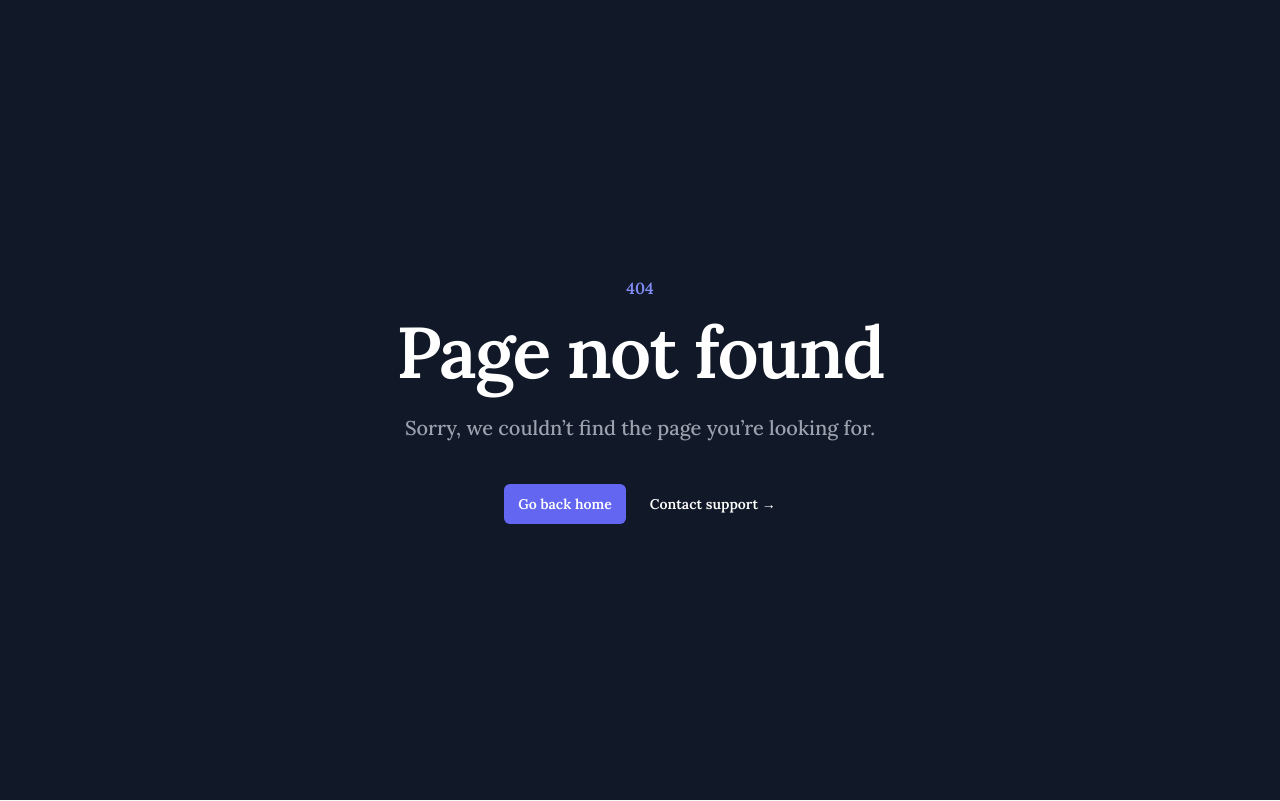
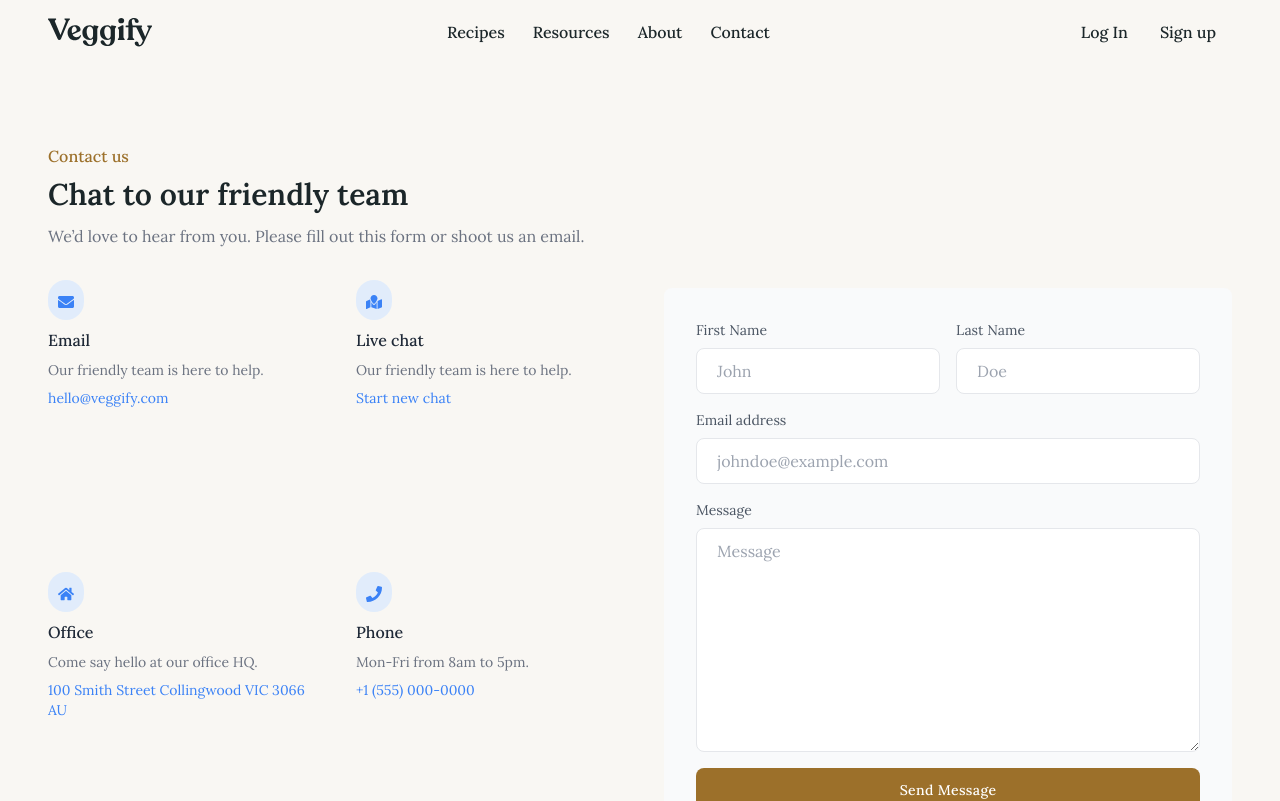
Before and after one commit to shoriful-dev/Veggify-Recipe-Blog-App, a React (Vite) app in the folder frontend/: page /contact in a window 1280 px wide. Before the commit this address had no page. Shown: the top 801 px of the page. Built offline with nearby package versions, Linux system fonts and the light colour scheme.

Commit message:
add ContactPage section

```diff
--- a/frontend/src/main.jsx
+++ b/frontend/src/main.jsx
@@ -11,6 +11,7 @@ import SingleProduct from './pages/products/SingleProduct.jsx';
 import Recipe from './pages/products/Recipe.jsx';
 import ResourcePage from './pages/resources/ResourcePage.jsx';
 import About from './pages/about/About.jsx';
+import ContactPage from './pages/contact/ContactPage.jsx';
 const router = createBrowserRouter([
   {
     path: '/',
@@ -38,6 +39,10 @@ const router = createBrowserRouter([
         path: '/about',
         element: <About />,
       },
+      {
+        path: '/contact',
+        element: <ContactPage />,
+      },
     ],
   },
 ]);
--- /dev/null
+++ b/frontend/src/pages/contact/ContactPage.jsx
@@ -0,0 +1,155 @@
+import React from 'react';
+import {
+  FaEnvelope,
+  FaHome,
+  FaMap,
+  FaMapMarked,
+  FaMapPin,
+  FaPhone,
+} from 'react-icons/fa';
+
+const ContactPage = () => {
+  return (
+    <section className="my-20">
+      <div className="container px-6 lg:px-12 mx-auto">
+        <div>
+          <p className="font-medium text-btnColor dark:text-blue-400">
+            Contact us
+          </p>
+
+          <h1 className="mt-2 text-2xl font-semibold text-secondary md:text-3xl">
+            Chat to our friendly team
+          </h1>
+
+          <p className="mt-3 text-gray-500 dark:text-gray-400">
+            We’d love to hear from you. Please fill out this form or shoot us an
+            email.
+          </p>
+        </div>
+
+        <div className="grid grid-cols-1 gap-12 mt-10 lg:grid-cols-2">
+          <div className="grid grid-cols-1 gap-12 md:grid-cols-2">
+            <div>
+              <span className="p-2.5 text-blue-500 rounded-full bg-blue-100/80">
+                <FaEnvelope className="inline-block " />
+              </span>
+
+              <h2 className="mt-4 text-base font-medium text-gray-800 dark:text-white">
+                Email
+              </h2>
+              <p className="mt-2 text-sm text-gray-500 dark:text-gray-400">
+                Our friendly team is here to help.
+              </p>
+              <p className="mt-2 text-sm text-blue-500 dark:text-blue-400">
+                hello@veggify.com
+              </p>
+            </div>
+
+            <div>
+              <span className="p-2.5 text-blue-500 rounded-full bg-blue-100/80">
+                <FaMapMarked className="inline-block " />
+              </span>
+
+              <h2 className="mt-4 text-base font-medium text-gray-800 dark:text-white">
+                Live chat
+              </h2>
+              <p className="mt-2 text-sm text-gray-500 dark:text-gray-400">
+                Our friendly team is here to help.
+              </p>
+              <p className="mt-2 text-sm text-blue-500 dark:text-blue-400">
+                Start new chat
+              </p>
+            </div>
+
+            <div>
+              <span className="p-2.5 text-blue-500 rounded-full bg-blue-100/80">
+                <FaHome className="inline-block " />
+              </span>
+
+              <h2 className="mt-4 text-base font-medium text-gray-800 dark:text-white">
+                Office
+              </h2>
+              <p className="mt-2 text-sm text-gray-500 dark:text-gray-400">
+                Come say hello at our office HQ.
+              </p>
+              <p className="mt-2 text-sm text-blue-500 dark:text-blue-400">
+                100 Smith Street Collingwood VIC 3066 AU
+              </p>
+            </div>
+
+            <div>
+              <span className="p-2.5 text-blue-500 rounded-full bg-blue-100/80">
+                <FaPhone className="inline-block " />
+              </span>
+
+              <h2 className="mt-4 text-base font-medium text-gray-800 dark:text-white">
+                Phone
+              </h2>
+              <p className="mt-2 text-sm text-gray-500 dark:text-gray-400">
+                Mon-Fri from 8am to 5pm.
+              </p>
+              <p className="mt-2 text-sm text-blue-500 dark:text-blue-400">
+                +1 (555) 000-0000
+              </p>
+            </div>
+          </div>
+
+          <div className="p-4 py-6 rounded-lg bg-gray-50 dark:bg-gray-800 md:p-8">
+            <form>
+              <div className="-mx-2 md:items-center md:flex">
+                <div className="flex-1 px-2">
+                  <label className="block mb-2 text-sm text-gray-600 dark:text-gray-200">
+                    First Name
+                  </label>
+                  <input
+                    type="text"
+                    placeholder="John "
+                    className="block w-full px-5 py-2.5 mt-2 text-gray-700 placeholder-gray-400 bg-white border border-gray-200 rounded-lg dark:placeholder-gray-600 dark:bg-gray-900 dark:text-gray-300 dark:border-gray-700 focus:border-blue-400 dark:focus:border-blue-400 focus:ring-blue-400 focus:outline-none focus:ring focus:ring-opacity-40"
+                  />
+                </div>
+
+                <div className="flex-1 px-2 mt-4 md:mt-0">
+                  <label className="block mb-2 text-sm text-gray-600 dark:text-gray-200">
+                    Last Name
+                  </label>
+                  <input
+                    type="text"
+                    placeholder="Doe"
+                    className="block w-full px-5 py-2.5 mt-2 text-gray-700 placeholder-gray-400 bg-white border border-gray-200 rounded-lg dark:placeholder-gray-600 dark:bg-gray-900 dark:text-gray-300 dark:border-gray-700 focus:border-blue-400 dark:focus:border-blue-400 focus:ring-blue-400 focus:outline-none focus:ring focus:ring-opacity-40"
+                  />
+                </div>
+              </div>
+
+              <div className="mt-4">
+                <label className="block mb-2 text-sm text-gray-600 dark:text-gray-200">
+                  Email address
+                </label>
+                <input
+                  type="email"
+                  placeholder="johndoe@example.com"
+                  className="block w-full px-5 py-2.5 mt-2 text-gray-700 placeholder-gray-400 bg-white border border-gray-200 rounded-lg dark:placeholder-gray-600 dark:bg-gray-900 dark:text-gray-300 dark:border-gray-700 focus:border-blue-400 dark:focus:border-blue-400 focus:ring-blue-400 focus:outline-none focus:ring focus:ring-opacity-40"
+                />
+              </div>
+
+              <div className="w-full mt-4">
+                <label className="block mb-2 text-sm text-gray-600 dark:text-gray-200">
+                  Message
+                </label>
+                <textarea
+                  className="block w-full h-32 px-5 py-2.5 mt-2 text-gray-700 placeholder-gray-400 bg-white border border-gray-200 rounded-lg md:h-56 dark:placeholder-gray-600 dark:bg-gray-900 dark:text-gray-300 dark:border-gray-700 focus:border-blue-400 dark:focus:border-blue-400 focus:ring-blue-400 focus:outline-none focus:ring focus:ring-opacity-40"
+                  placeholder="Message"
+                ></textarea>
+              </div>
+
+              <button className="w-full px-6 py-3 mt-4 text-sm font-medium tracking-wide text-white capitalize transition-colors duration-300 transform bg-btnColor rounded-lg hover:bg-blue-400 focus:outline-none focus:ring focus:ring-blue-300 focus:ring-opacity-50">
+                Send message
+              </button>
+            </form>
+          </div>
+        </div>
+      </div>
+    </section>
+  );
+};
+
+export default ContactPage;
```
